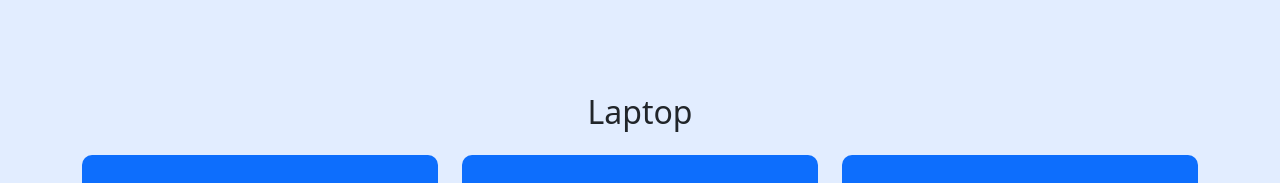
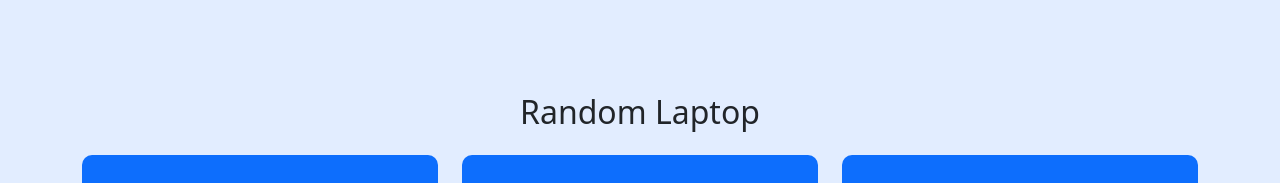
Before and after one commit to maulanahafiizh/maulanahafiizh.github.io, a plain HTML site: page index.html in a window 1280 px wide. Shown: the part 2168-2351 px from the top of the page. Drawn offline with nearby package versions, Linux system fonts and the light colour scheme; files whose address does not match are found by name.

Commit message:
Mengganti judul pada section random laptop

```diff
--- a/index.html
+++ b/index.html
@@ -137,7 +137,7 @@
         <div class="container">
           <div class="row text-center mb-3">
             <div class="col">
-              <h2>Laptop</h2>
+              <h2>Random Laptop</h2>
             </div>
           </div>
           <div class="row">
```
